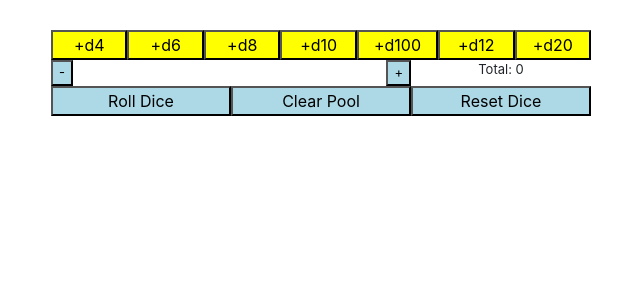
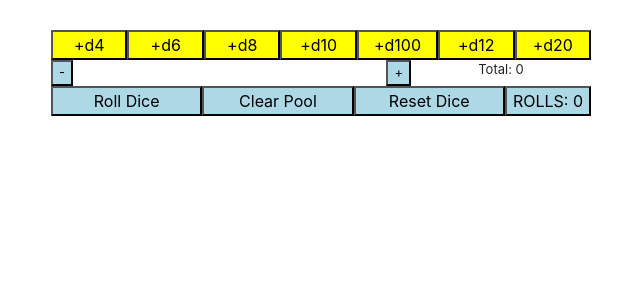
Before and after one commit to rileyjohngibbs/react-roller, a React (Create React App) app: page / in a window 1280 px wide. Shown: the top 300 px of the page, without its empty margins (319-959 px from the left). Built offline with nearby package versions, Linux system fonts and the light colour scheme.

Commit message:
Roll Count
I added a roll counter that counts each roll of all the dice. When you press clear pool or reset dice, the roll counter gets set back to 0.

```diff
--- a/src/App.js
+++ b/src/App.js
@@ -1,8 +1,10 @@
-import React, { Component } from 'react';
+  import React, { Component } from 'react';
 import './App.css';
 
 import Die from './Die';
 
+
+let counter = 0
 class App extends Component {
   constructor(props) {
     super(props);
@@ -28,7 +30,10 @@ class App extends Component {
     const dice = this.state.dice;
     dice[key].value = dice[key].roll();
     this.setState({dice});
-  }
+    counter ++;
+    return counter
+    }
+
 
   renderDesc() {
     const counts = {};
@@ -70,6 +75,8 @@ class App extends Component {
     return this.state.dice.reduce((acc, die) => acc + die.value, 0);
   }
 
+
+
   render() {
     return (
       <div className="App container">
@@ -85,6 +92,7 @@ class App extends Component {
         <div id="controllers">
           <div id="total-display" className="row">
             <div className="col-8" style={{padding: 0}}>
+
               <button style={{float: "left"}} onClick={() => {this.setState({mod: this.state.mod - 1})}}>
                 -
               </button>
@@ -108,6 +116,7 @@ class App extends Component {
             <button className="col" onClick={() => {
                 while (this.state.dice.length) {
                   this.removeDie(0);
+                  counter = 0;
                 }
                 this.setState({mod: 0});
               }}>
@@ -117,9 +126,11 @@ class App extends Component {
                 const dice = this.state.dice;
                 dice.forEach((d) => {d.value = 0});
                 this.setState({dice});
+                counter = 0;
               }}>
               Reset Dice
             </button>
+            <button> ROLLS: {counter} </button>
           </div>
         </div>
         <div id="dicepool" className="row">
```
